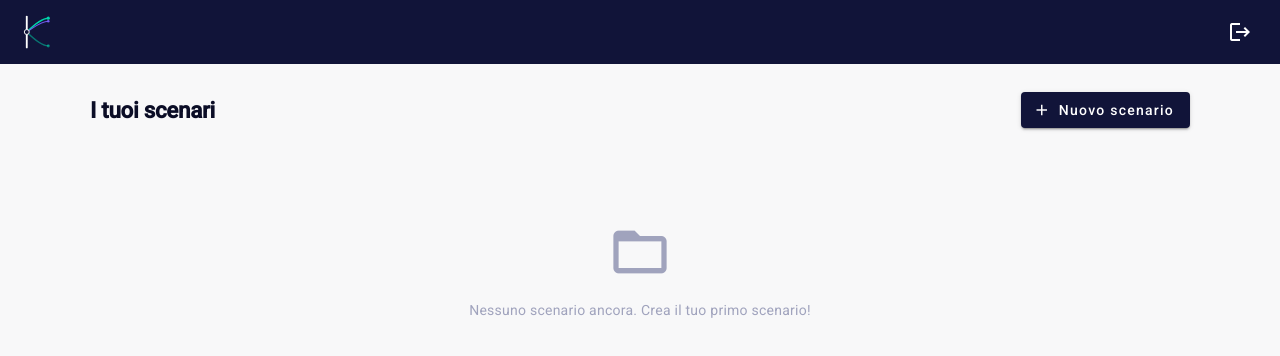
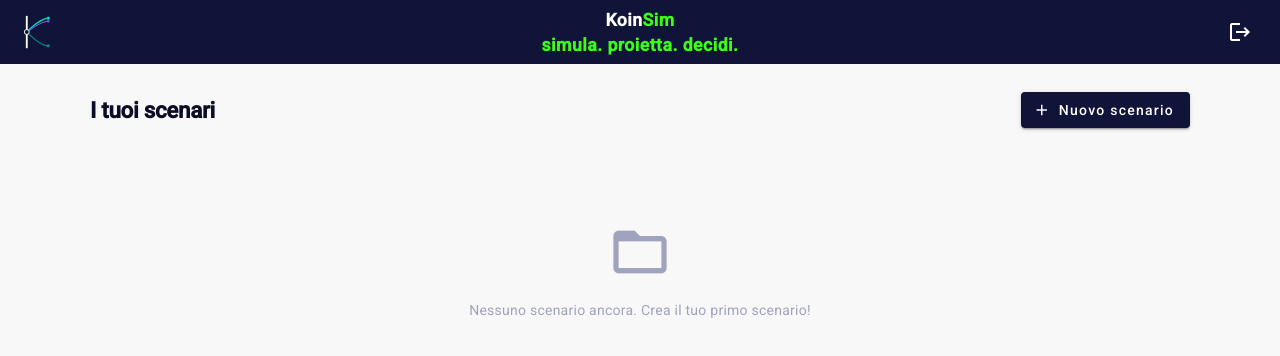
Before and after one commit to campoggggggg/progettofinale, an Angular app in the folder frontend-koinsim/: page /scenari in a window 1280 px wide. Shown: the top 356 px of the page. Built offline with nearby package versions, Linux system fonts and the light colour scheme; no server answers; sample sign-in values are in the browser's storage.

Commit message:
titolo frontend

```diff
--- a/frontend-koinsim/src/app/features/scenario-dashboard/scenario-dashboard.component.css
+++ b/frontend-koinsim/src/app/features/scenario-dashboard/scenario-dashboard.component.css
@@ -37,6 +37,11 @@
 }
 
 /* ── Scenario header card ────────────────────────────────────────── */
+.scenario-header-card {
+  background-color: #111439 !important;
+  box-shadow: 0 2px 8px rgba(0,0,0,0.25) !important;
+}
+
 .scenario-header-card mat-card-content {
   padding: 18px 20px !important;
 }
@@ -62,13 +67,13 @@
 .scenario-header-nome {
   font-size: 1.8rem;
   font-weight: 700;
-  color: #111439;
+  color: #ffffff;
   line-height: 1.1;
 }
 
 .scenario-header-desc {
   font-size: 0.95rem;
-  color: #5C5F7A;
+  color: #D0D3E8;
   line-height: 1.5;
   white-space: pre-wrap;
 }
--- a/frontend-koinsim/src/app/features/scenario-list/scenario-list.component.css
+++ b/frontend-koinsim/src/app/features/scenario-list/scenario-list.component.css
@@ -118,3 +118,31 @@
 .spacer {
   flex: 1 1 auto;
 }
+
+/* ── Home toolbar tagline ────────────────────────────────────────── */
+.home-toolbar {
+  position: relative;
+}
+
+.toolbar-tagline {
+  position: absolute;
+  left: 50%;
+  transform: translateX(-50%);
+  text-align: center;
+  line-height: 1.25;
+  pointer-events: none;
+}
+
+.tag-koin {
+  font-size: 1.1rem;
+  font-weight: 700;
+  color: #ffffff;
+  letter-spacing: 0.5px;
+}
+
+.tag-rest {
+  font-size: 1.1rem;
+  font-weight: 700;
+  color: #39FF14;
+  letter-spacing: 0.5px;
+}
--- a/frontend-koinsim/src/app/features/scenario-list/scenario-list.component.html
+++ b/frontend-koinsim/src/app/features/scenario-list/scenario-list.component.html
@@ -1,6 +1,10 @@
 <!-- Toolbar -->
-<mat-toolbar color="primary">
+<mat-toolbar color="primary" class="home-toolbar">
   <img src="assets/logo-navbar.svg" alt="Koinsim" class="toolbar-logo" />
+  <div class="toolbar-tagline">
+    <div><span class="tag-koin">Koin</span><span class="tag-rest">Sim</span></div>
+    <div><span class="tag-rest">simula. proietta. decidi.</span></div>
+  </div>
   <span class="spacer"></span>
   <button mat-icon-button (click)="auth.logout()" matTooltip="Logout">
     <mat-icon>logout</mat-icon>
```
Also changed, not shown: 1 other file (tests, documents, lock files or other folders).
